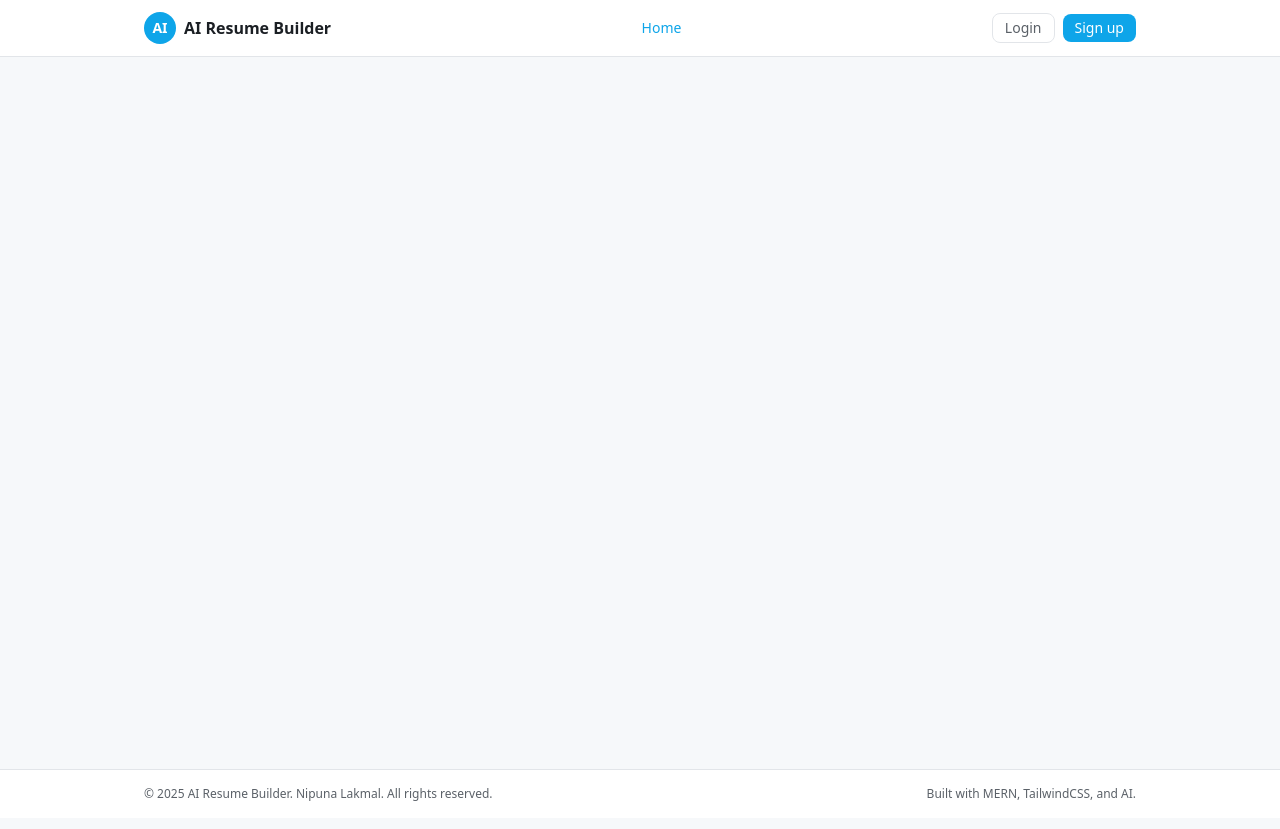
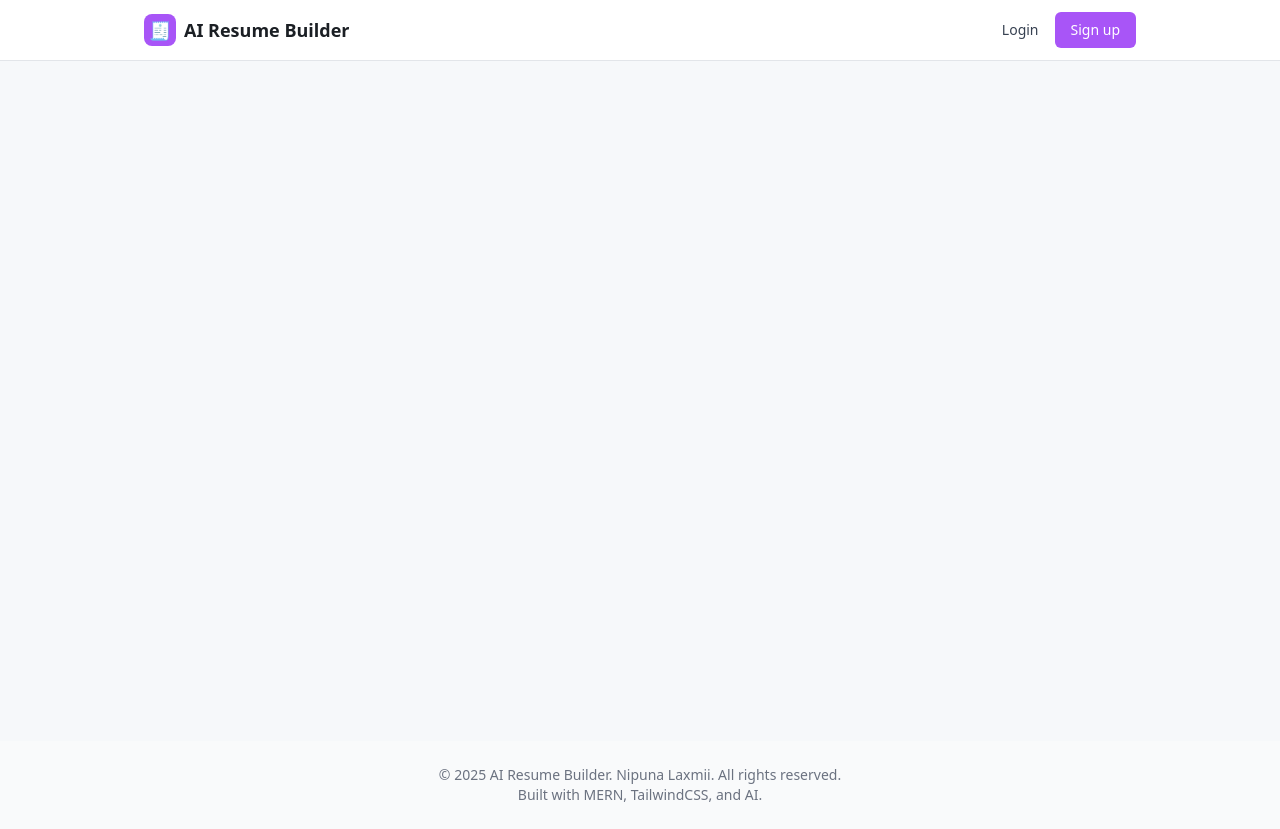
Before and after one commit to lakmal45/AI-Resume, a React app in the folder frontend/: page / in a window 1280 px wide. Built offline with nearby package versions, Linux system fonts and the light colour scheme; the HTML template or start-up script is replaced by a standard one.

Commit message:
add new layout

```diff
--- a/frontend/src/components/Footer.jsx
+++ b/frontend/src/components/Footer.jsx
@@ -1,13 +1,10 @@
 export default function Footer() {
   return (
-    <footer className="border-t border-base-border bg-base-card mt-8">
-      <div className="max-w-5xl mx-auto px-4 py-4 flex items-center justify-between text-xs text-base-subt">
-        <p>
-          © {new Date().getFullYear()} AI Resume Builder. Nipuna Lakmal. All
-          rights reserved.
-        </p>
-        <p className="hidden sm:block">Built with MERN, TailwindCSS, and AI.</p>
-      </div>
+    <footer className="w-full py-6 text-center text-gray-500 text-sm bg-gray-50">
+      © {new Date().getFullYear()} AI Resume Builder. Nipuna Laxmii. All rights
+      reserved.
+      <br />
+      Built with MERN, TailwindCSS, and AI.
     </footer>
   );
 }
--- a/frontend/src/components/Navbar.jsx
+++ b/frontend/src/components/Navbar.jsx
@@ -1,69 +1,120 @@
 import { Link, useLocation, useNavigate } from "react-router-dom";
+import { useState, useRef, useEffect } from "react";
 
 export default function Navbar() {
   const navigate = useNavigate();
   const location = useLocation();
   const token = localStorage.getItem("token");
 
+  const [menuOpen, setMenuOpen] = useState(false);
+  const dropdownRef = useRef(null);
+
+  useEffect(() => {
+    setMenuOpen(false);
+  }, [token]);
+
   const onLogout = () => {
     localStorage.removeItem("token");
-    navigate("/login");
+    navigate("/");
   };
 
   const isActive = (path) =>
-    location.pathname === path ? "text-primary-500" : "text-base-subt";
+    location.pathname === path ? "text-purple-500" : "text-base-subt";
+
+  useEffect(() => {
+    function handleClickOutside(event) {
+      if (dropdownRef.current && !dropdownRef.current.contains(event.target)) {
+        setMenuOpen(false);
+      }
+    }
+
+    document.addEventListener("mousedown", handleClickOutside);
+    return () => document.removeEventListener("mousedown", handleClickOutside);
+  }, []);
 
   return (
     <header className="sticky top-0 z-20 bg-base-card/95 backdrop-blur border-b border-base-border">
       <div className="max-w-5xl mx-auto flex items-center justify-between px-4 py-3">
+        {/* LEFT LOGO */}
         <div className="flex items-center gap-2">
-          <div className="w-8 h-8 rounded-full bg-primary-500 text-white flex items-center justify-center text-sm font-bold">
-            AI
+          <div className="w-8 h-8 bg-purple-500 rounded-lg flex items-center justify-center text-white text-lg">
+            🧾
           </div>
-          <Link to="/" className="font-semibold text-base-text">
-            AI Resume Builder
-          </Link>
+          <h1 className="text-lg font-semibold">
+            <Link to="/">AI Resume Builder</Link>
+          </h1>
         </div>
 
-        <nav className="flex items-center gap-4 text-sm">
-          <Link to="/" className={isActive("/")}>
-            Home
-          </Link>
-          {token && (
-            <>
-              <Link to="/dashboard" className={isActive("/dashboard")}>
-                Dashboard
-              </Link>
-              <Link to="/profile" className={isActive("/profile")}>
-                Profile
-              </Link>
-            </>
-          )}
-        </nav>
-
-        <div className="flex items-center gap-2 text-sm">
+        {/* RIGHT SIDE */}
+        <div className="flex items-center gap-4 text-sm relative">
+          {/* ================= LOGGED OUT ================= */}
           {!token ? (
             <>
-              <Link
-                to="/login"
-                className="px-3 py-1 rounded-lg border border-base-border text-base-subt hover:bg-base-bg"
-              >
+              <Link to="/login" className="text-gray-700 hover:text-black">
                 Login
               </Link>
               <Link
                 to="/register"
-                className="px-3 py-1 rounded-lg bg-primary-500 text-white hover:bg-primary-hover"
+                className="px-4 py-2 rounded-md bg-purple-500 text-white hover:bg-purple-600"
               >
                 Sign up
               </Link>
             </>
           ) : (
-            <button
-              onClick={onLogout}
-              className="px-3 py-1 rounded-lg border border-base-border text-base-subt hover:bg-base-bg"
-            >
-              Logout
-            </button>
+            <>
+              {/* PROFILE ICON + DROPDOWN WRAPPER */}
+              <div ref={dropdownRef} className="relative">
+                {/* PROFILE ICON */}
+                <button
+                  onClick={() => setMenuOpen(!menuOpen)}
+                  className="w-10 h-10 rounded-full bg-purple-500 text-white flex items-center justify-center"
+                >
+                  🧑
+                </button>
+
+                {/* DROPDOWN */}
+                {menuOpen && (
+                  <div className="absolute right-0 top-12 w-44 bg-white border border-base-border rounded-lg shadow-lg py-2 z-50">
+                    <button
+                      onClick={() => {
+                        navigate("/dashboard");
+                        setMenuOpen(false);
+                      }}
+                      className="block w-full text-left px-4 py-2 hover:bg-purple-100"
+                    >
+                      Dashboard
+                    </button>
+
+                    <button
+                      onClick={() => {
+                        navigate("/profile");
+                        setMenuOpen(false);
+                      }}
+                      className="block w-full text-left px-4 py-2 hover:bg-purple-100"
+                    >
+                      Profile
+                    </button>
+
+                    <button
+                      onClick={() => {
+                        navigate("/settings");
+                        setMenuOpen(false);
+                      }}
+                      className="block w-full text-left px-4 py-2 hover:bg-purple-100"
+                    >
+                      Settings
+                    </button>
+
+                    <button
+                      onClick={onLogout}
+                      className="block w-full text-left px-4 py-2 text-red-500 hover:bg-red-50"
+                    >
+                      Logout
+                    </button>
+                  </div>
+                )}
+              </div>
+            </>
           )}
         </div>
       </div>
--- /dev/null
+++ b/frontend/src/layouts/DashboardLayout.jsx
@@ -0,0 +1,97 @@
+import { useNavigate, useLocation } from "react-router-dom";
+import { useState } from "react";
+import { motion } from "framer-motion";
+
+export default function DashboardLayout({ children }) {
+  const navigate = useNavigate();
+  const location = useLocation();
+
+  const [open, setOpen] = useState(false); // mobile sidebar
+
+  const menuItems = [
+    { label: "Resumes", icon: "📄", path: "/dashboard" },
+    { label: "Profile", icon: "👤", path: "/profile" },
+    { label: "Settings", icon: "⚙️", path: "#" },
+    { label: "Billing", icon: "💳", path: "#" },
+  ];
+
+  const isActive = (path) => location.pathname === path;
+
+  return (
+    <div className="min-h-screen flex bg-white">
+      {/* ====================== MOBILE TOP BAR ====================== */}
+      <div className="md:hidden w-full flex items-center justify-between px-4 py-3 border-b border-gray-200">
+        <button onClick={() => setOpen(!open)} className="text-xl">
+          ☰
+        </button>
+
+        <h1 className="text-lg font-semibold">Dashboard</h1>
+      </div>
+
+      {/* ====================== LEFT SIDEBAR ======================= */}
+      <aside
+        className={`
+          ${open ? "translate-x-0" : "-translate-x-full"}
+          md:translate-x-0
+          fixed md:static top-0 left-0 z-40
+          w-60 h-full
+          bg-white border-r border-gray-200
+          p-6 md:block
+          transition-transform
+          min-h-screen
+        `}
+      >
+        <div className="flex items-center justify-between md:block">
+          <h1 className="text-xl font-bold mb-6 tracking-tight">Dashboard</h1>
+
+          <button className="md:hidden text-xl" onClick={() => setOpen(false)}>
+            ✖
+          </button>
+        </div>
+
+        <nav className="space-y-2 text-sm">
+          {menuItems.map((item, idx) => (
+            <motion.button
+              key={idx}
+              whileHover={{ scale: 1.02 }}
+              onClick={() => {
+                navigate(item.path);
+                setOpen(false);
+              }}
+              className={`w-full text-left px-3 py-2 rounded-md flex items-center gap-2 transition
+                ${
+                  isActive(item.path)
+                    ? "bg-purple-500 text-white"
+                    : "hover:bg-purple-100"
+                }
+              `}
+            >
+              <motion.span
+                initial={{ opacity: 0, x: -5 }}
+                animate={{ opacity: 1, x: 0 }}
+                transition={{ delay: 0.05 }}
+              >
+                {item.icon}
+              </motion.span>
+              {item.label}
+            </motion.button>
+          ))}
+
+          {/* LOGOUT */}
+          <motion.button
+            whileHover={{ scale: 1.02 }}
+            onClick={() => navigate("/login")}
+            className="w-full text-left px-3 py-2 rounded-md flex items-center gap-2 text-red-500 hover:bg-red-50"
+          >
+            🚪 Logout
+          </motion.button>
+        </nav>
+      </aside>
+
+      {/* ====================== MAIN CONTENT ====================== */}
+      <main className="flex-1 p-6">{children}</main>
+    </div>
+  );
+}
+
+//min-h-screen
```
